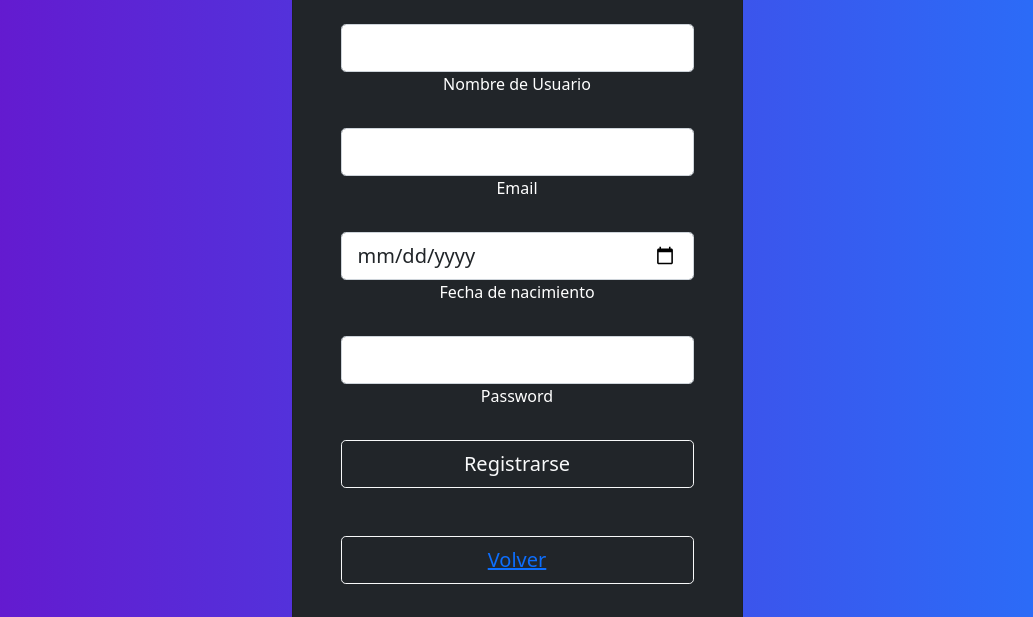
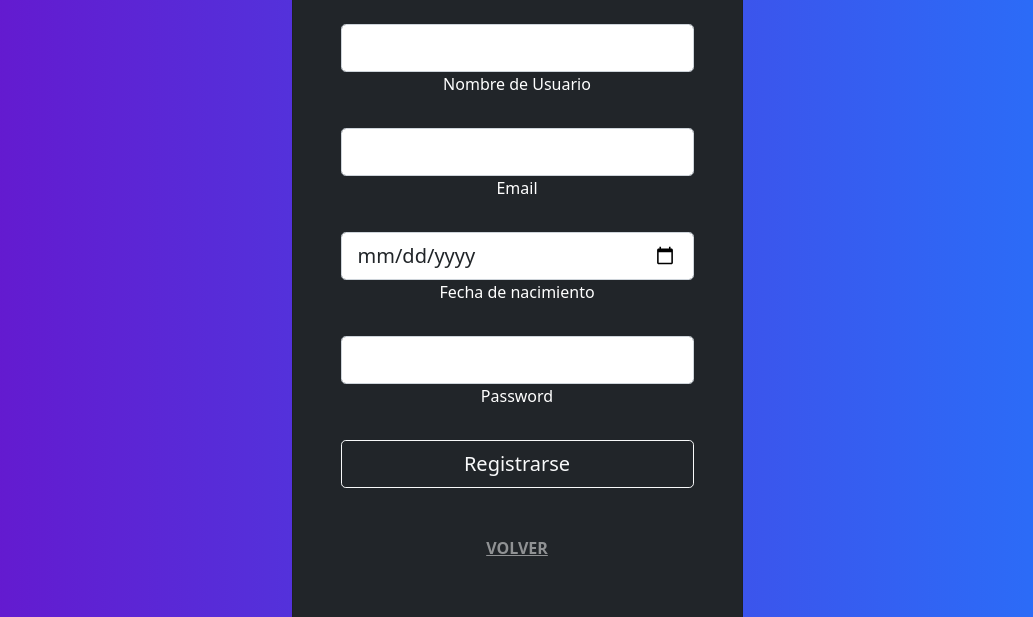
Before and after one commit to Joaco95/JoaquinAlonso-ProyectoFinal, a plain HTML site: page pages/signup.html in a window 1280 px wide. Shown: the part 183-800 px from the top of the page, without its empty margins (123-1156 px from the left). Drawn offline with nearby package versions, Linux system fonts and the light colour scheme.

Commit message:
last change

```diff
--- a/pages/signup.html
+++ b/pages/signup.html
@@ -88,12 +88,17 @@
                     Registrarse
                   </button>
 
-                  <button
-                    class="btn btn-outline-light btn-lg px-5 mt-5 col-12"
-                    type="submit"
-                  >
+                  <!--  <button class="btn btn-outline-light btn-lg px-5 mt-5 col-12">
                     <a href="../index.html">Volver</a>
-                  </button>
+                  </button> -->
+
+                  <div>
+                    <p class="mt-5 col-12">
+                      <a href="../index.html" class="text-white-50 fw-bold"
+                        >VOLVER</a
+                      >
+                    </p>
+                  </div>
                   <div class="text-center m-5" id="mensaje"></div>
                   <div class="text-center m-5" id="bienvenida"></div>
                 </div>
```
